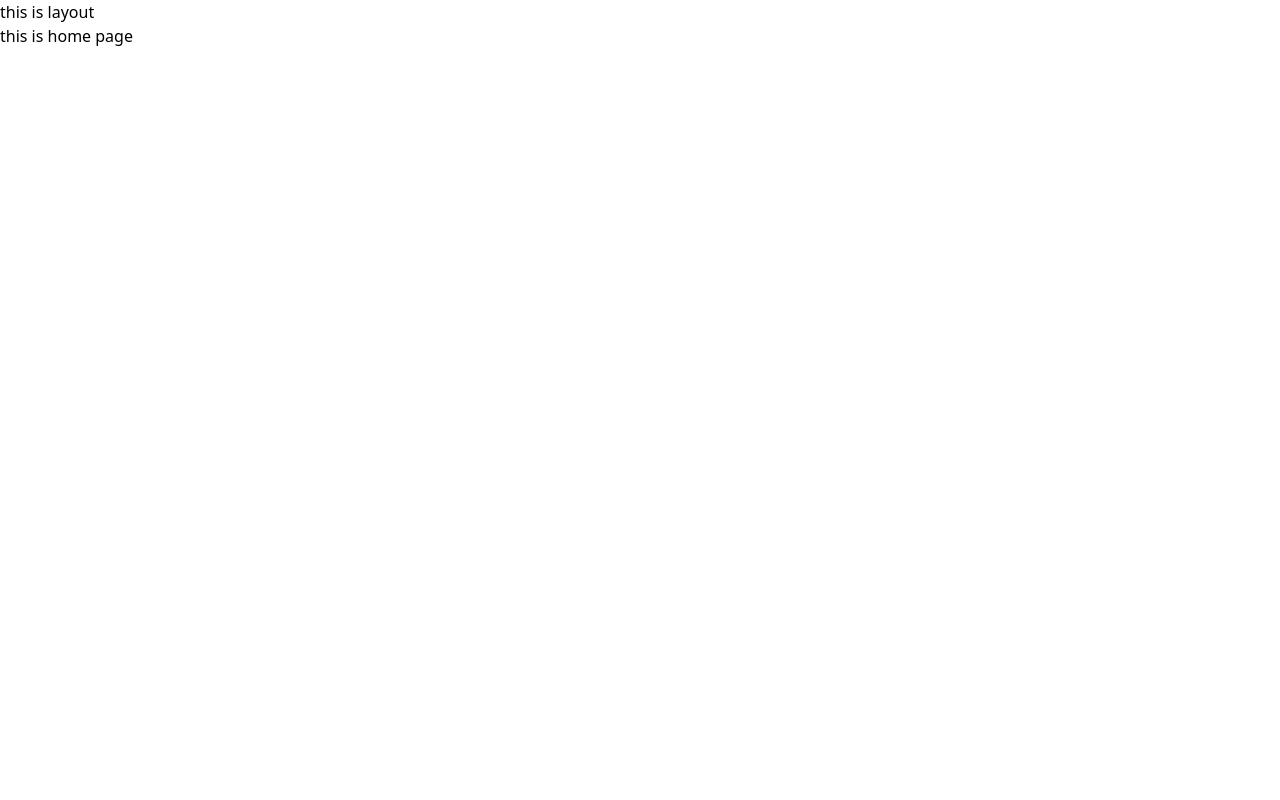
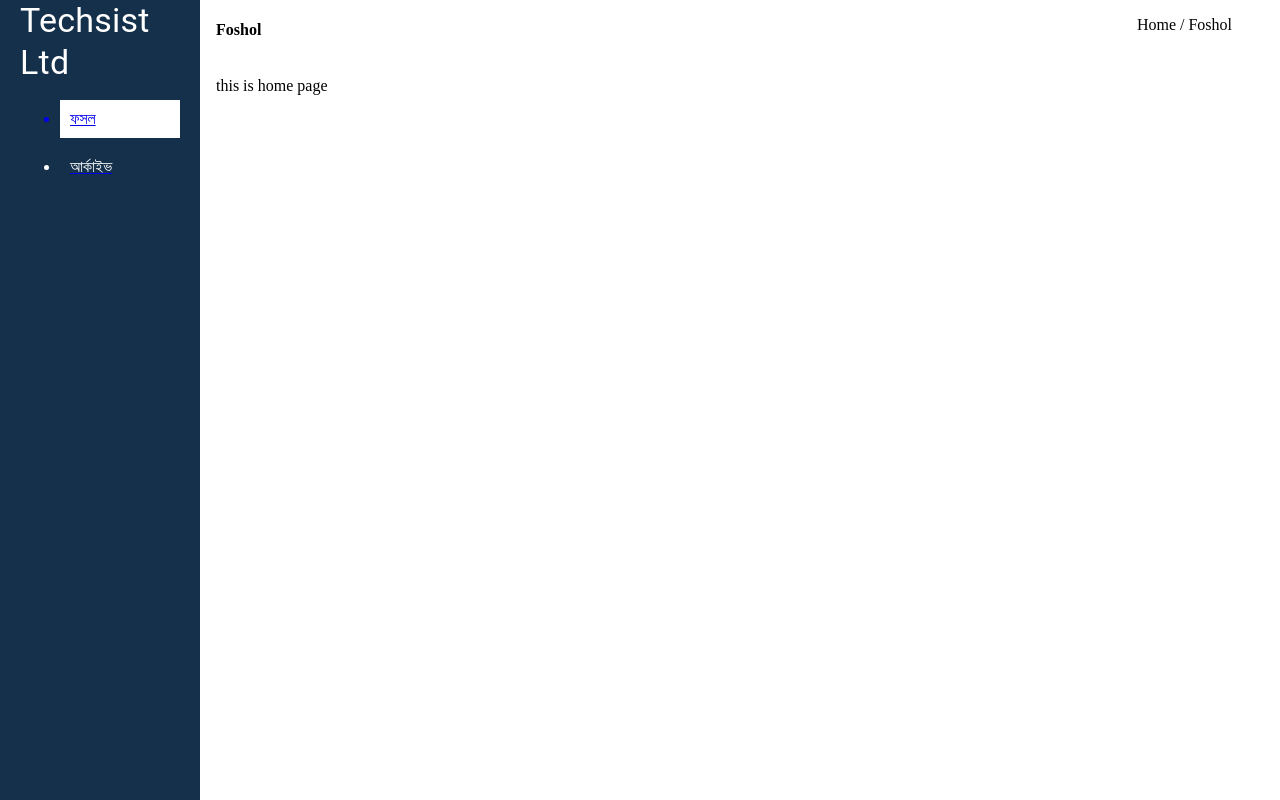
Before and after one commit to hasanrana21/techsist-frontend, a Next.js app: page / in a window 1280 px wide. Built offline with nearby package versions, Linux system fonts and the light colour scheme.

Commit message:
feat: sidebar completed and material ui added

```diff
--- a/layouts/MainLayout.js
+++ b/layouts/MainLayout.js
@@ -1,10 +1,66 @@
-import React from "react";
+import React, { useState } from "react";
+import Grid from "@mui/material/Grid";
+import Typography from "@mui/material/Typography";
+import Link from "next/link";
+import { useRouter } from "next/router";
+// import Button from "@mui/material/Button"
+import Box, { BoxProps } from "@mui/material/Box";
 
 const MainLayout = ({ children }) => {
+  const router = useRouter();
+  const [pathName, setPathName] = useState(router.pathname);
+
+  const sideMenu = [
+    { id: 1, title: "ফসল", link: "/" },
+    { id: 2, title: "আর্কাইভ", link: "/archive" },
+  ];
+
   return (
-    <main>
-      <div>this is layout</div>
-      <div>{children}</div>
+    <main className="layout__wrapper" style={{ minHeight: "100vh" }}>
+      <Grid container spacing={2}>
+        <Grid
+          item
+          xs={2}
+          sx={{ bgcolor: "#14304a" }}
+          style={{ height: "100%" }}
+        >
+          <div style={{ padding: "0 20px", height: "100vh" }}>
+            <Typography variant="h4" sx={{ color: "#fff" }}>
+              Techsist Ltd
+            </Typography>
+            <ul>
+              {sideMenu.map((item) => (
+                <Link key={item.id} href={item?.link}>
+                  <li
+                    style={{
+                      cursor: "pointer",
+                      margin: "10px 0",
+                      padding: "10px",
+                      color: pathName != item?.link ? "#fff" : "",
+                      backgroundColor: pathName == item?.link ? "#fff" : "",
+                    }}
+                  >
+                    <span>{item?.title}</span>
+                  </li>
+                </Link>
+              ))}
+            </ul>
+          </div>
+        </Grid>
+        <Grid item xs={10} sx={{ px: 6 }}>
+          <Box
+            sx={{
+              display: "flex",
+              flexDirection: "row",
+              justifyContent: "space-between",
+            }}
+          >
+            <h4>{pathName == "/" ? "Foshol" : pathName.toUpperCase}</h4>
+            <p>Home / {pathName == "/" ? "Foshol" : pathName.toUpperCase}</p>
+          </Box>
+          <div>{children}</div>
+        </Grid>
+      </Grid>
     </main>
   );
 };
--- a/pages/index.js
+++ b/pages/index.js
@@ -1,5 +1,9 @@
 import MainLayout from "@/layouts/MainLayout";
 
 export default function Home() {
-  return <MainLayout>this is home page</MainLayout>;
+  return (
+    <MainLayout>
+      <p>this is home page</p>
+    </MainLayout>
+  );
 }
--- a/postcss.config.js
+++ /dev/null
@@ -1,6 +0,0 @@
-module.exports = {
-  plugins: {
-    tailwindcss: {},
-    autoprefixer: {},
-  },
-}
--- a/styles/globals.css
+++ b/styles/globals.css
@@ -1,14 +1,9 @@
-@tailwind base;
-@tailwind components;
-@tailwind utilities;
-
-:root {
-  --foreground-rgb: 0, 0, 0;
-  --background-start-rgb: 214, 219, 220;
-  --background-end-rgb: 255, 255, 255;
-}
-
 body {
   margin: 0px;
   padding: 0px;
 }
+
+@import url("@/styles/layouts/mainLayout.css");
+@tailwind base;
+@tailwind components;
+@tailwind utilities;
--- a/tailwind.config.js
+++ /dev/null
@@ -1,18 +0,0 @@
-/** @type {import('tailwindcss').Config} */
-module.exports = {
-  content: [
-    './pages/**/*.{js,ts,jsx,tsx,mdx}',
-    './components/**/*.{js,ts,jsx,tsx,mdx}',
-    './app/**/*.{js,ts,jsx,tsx,mdx}',
-  ],
-  theme: {
-    extend: {
-      backgroundImage: {
-        'gradient-radial': 'radial-gradient(var(--tw-gradient-stops))',
-        'gradient-conic':
-          'conic-gradient(from 180deg at 50% 50%, var(--tw-gradient-stops))',
-      },
-    },
-  },
-  plugins: [],
-}
```
Also changed, not shown: package.json (+4 -4 lines), pages/archive.js (added, +12 -0 lines), styles/layouts/mainLayout.css (added), 1 other file (tests, documents, lock files or other folders).
